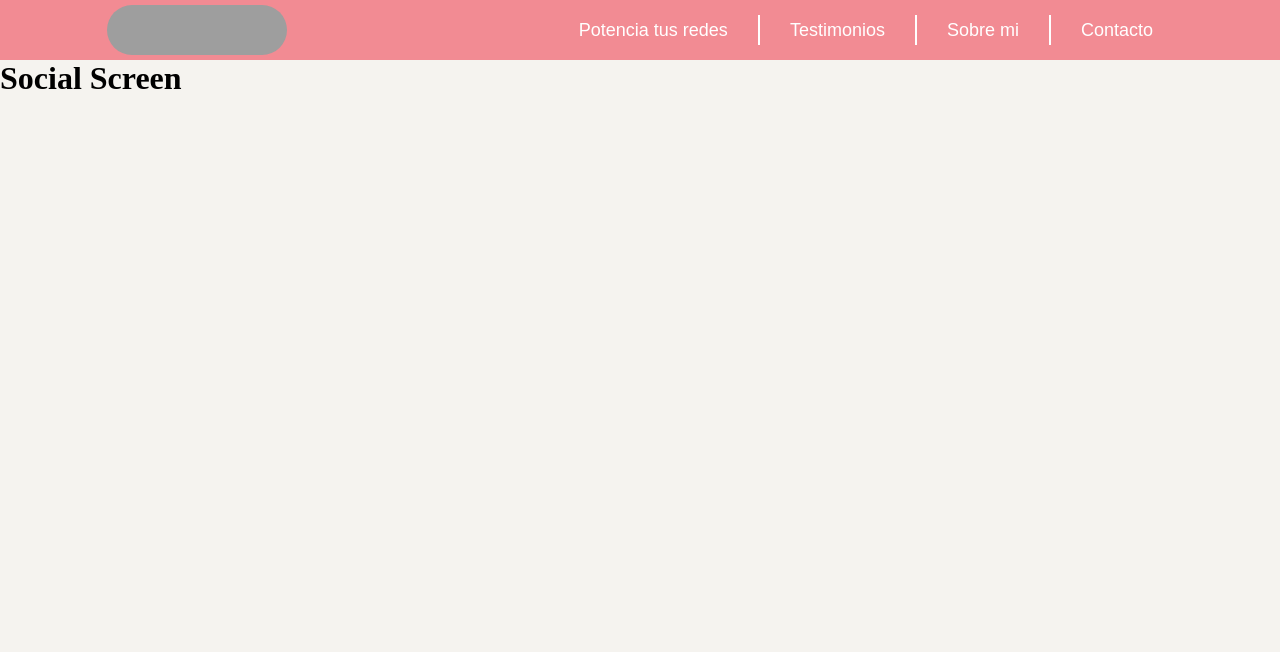
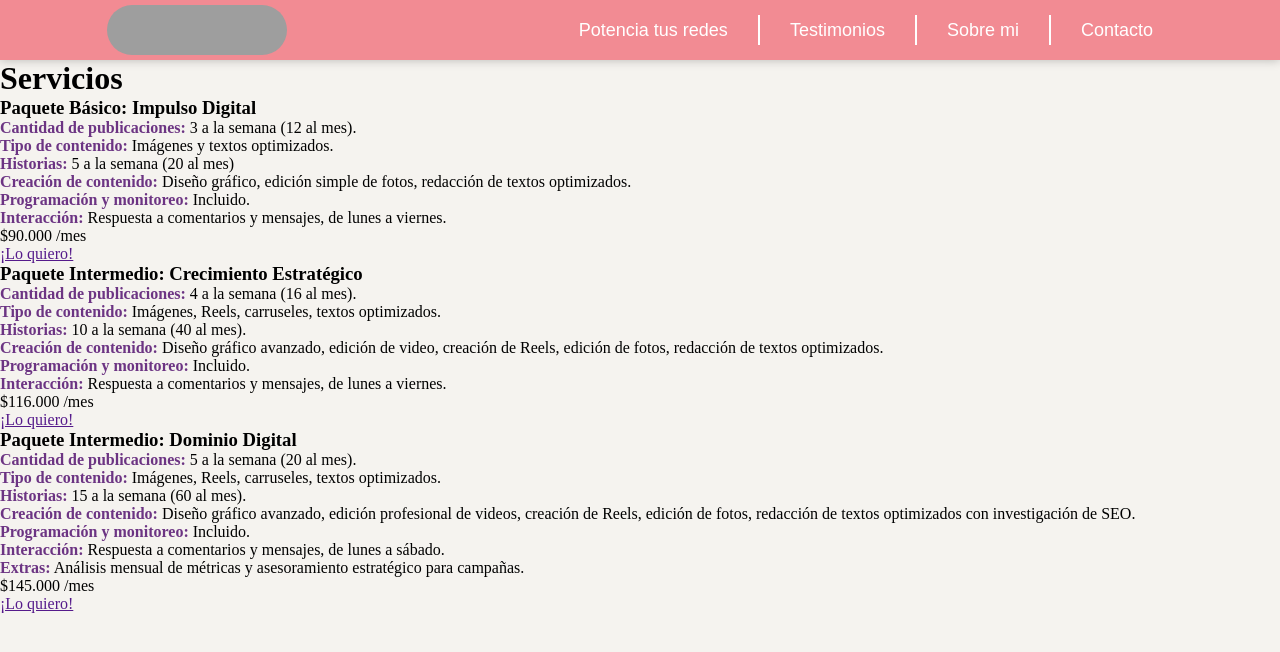
Before and after one commit to Palmier-Ignacio/Destacar_, a React (Vite) app: page /potencia-tus-redes in a window 1280 px wide. Shown: the top 652 px of the page. Built offline with nearby package versions, Linux system fonts and the light colour scheme; grey boxes are pictures that could not be loaded.

Commit message:
estructura de packs en servicios

```diff
--- a/src/components/About/About.css
+++ b/src/components/About/About.css
@@ -98,6 +98,9 @@ b{
     .about h2{
         font-size: 26px;
     }
+    .about .about-info p{
+        font-size: 16px;
+    }
     .line-title .line{
         width: 60px;
     }
--- a/src/components/Hero/Hero.css
+++ b/src/components/Hero/Hero.css
@@ -94,14 +94,29 @@
     .hero .hero-line .line{
         margin: auto;
     }
-    .hero .img-hero-movile{
-        display: block;
-        width: 90%;
-        margin: auto;
+
+
+    .hero .hero-text h1{
+        font-size: 26px;
     }
-    .hero .hero-image{
-        display: none;
+    .hero .hero-text p{
+        font-size: 16px;
     }
+    .hero .hero-text span{
+        font-size: 16px;
+    }
+    .hero .hero-text a{
+        font-size: 18px;
+    }
+    .hero{
+        margin-top: 20px;
+    }
+    .hero .hero-text p{
+        margin-bottom: 12px;
+    }
+}
+
+@media screen and (max-width: 600px) {
     .hero .hero-text{
         width: 100%;
     }
@@ -113,16 +128,12 @@
         width: 100%;
         text-align: center;
     }
-    .hero .hero-text h1{
-        font-size: 26px;
+    .hero .img-hero-movile{
+        display: block;
+        width: 90%;
+        margin: auto;
     }
-    .hero .hero-text p{
-        font-size: 16px;
-    }
-    .hero{
-        margin-top: 20px;
-    }
-    .hero .hero-text p{
-        margin-bottom: 12px;
+    .hero .hero-image{
+        display: none;
     }
 }
--- a/src/components/NavBar/NavBar.css
+++ b/src/components/NavBar/NavBar.css
@@ -19,6 +19,7 @@ header.navBar {
     justify-content: center;
     align-items: center;
     height: 80px;
+    box-shadow: 0 0 10px #00000041;
 }
 
 .navBar nav.nav-web {
@@ -147,10 +148,12 @@ nav.nav-movile {
     }
 
     .navBar nav.nav-movile {
-        position: fixed;
+        position: absolute;
         z-index: 6;
         right: 0;
         background-color: #F28B93;
+    box-shadow: 0 0 10px #00000041;
+
     }
 
     nav.nav-movile ul li {
--- /dev/null
+++ b/src/components/Pack/Pack.jsx
@@ -0,0 +1,26 @@
+import React from "react";
+
+function Pack(props){
+    return(
+        <article className="pack">
+            <div className="pack-name">
+                <h3>{props.title}</h3>
+            </div>
+            <div className="pack-info">
+                <ul className="pack-items">
+                    {props.items.map((item,idx) =>
+                        <li key={item.name+idx}>
+                            <p><b>{item.name}:</b> {item.text}</p>
+                        </li>
+                    )}
+                </ul>
+                <div className="pack-price">
+                    <p>{props.price} <span>/mes</span></p>
+                    <a href="">¡Lo quiero!</a>
+                </div>
+            </div>
+        </article>
+    )
+}
+
+export default Pack;
--- /dev/null
+++ b/src/components/Packs/Packs.jsx
@@ -0,0 +1,13 @@
+import React from "react";
+import "./Packs.css"
+import packsData from "../../data/packsData.json"
+import Pack from "../Pack/Pack";
+
+function Packs(){
+    return(
+        <section className="packs">
+            {packsData.map((pack,idx) => <Pack key={pack.title + idx} title={pack.title} items={pack.items} price={pack.price} /> )}
+        </section>
+    );
+}
+export default Packs;
--- /dev/null
+++ b/src/data/packsData.json
@@ -0,0 +1,96 @@
+[
+    {
+        "title": "Paquete Básico: Impulso Digital",
+        "price": "$90.000",
+        "items": [
+            {
+                "name": "Cantidad de publicaciones",
+                "text": "3 a la semana (12 al mes)."
+            },
+            {
+                "name": "Tipo de contenido",
+                "text": "Imágenes y textos optimizados."
+            },
+            {
+                "name": "Historias",
+                "text": "5 a la semana (20 al mes)"
+            },
+            {
+                "name": "Creación de contenido",
+                "text": "Diseño gráfico, edición simple de fotos, redacción de textos optimizados."
+            },
+            {
+                "name": "Programación y monitoreo",
+                "text": "Incluido."
+            },
+            {
+                "name": "Interacción",
+                "text": "Respuesta a comentarios y mensajes, de lunes a viernes."
+            }
+        ]
+    },
+    {
+        "title": "Paquete Intermedio: Crecimiento Estratégico",
+        "price": "$116.000",
+        "items": [
+            {
+                "name": "Cantidad de publicaciones",
+                "text": "4 a la semana (16 al mes)."
+            },
+            {
+                "name": "Tipo de contenido",
+                "text": "Imágenes, Reels, carruseles, textos optimizados."
+            },
+            {
+                "name": "Historias",
+                "text": "10 a la semana (40 al mes)."
+            },
+            {
+                "name": "Creación de contenido",
+                "text": "Diseño gráfico avanzado, edición de video, creación de Reels, edición de fotos, redacción de textos optimizados."
+            },
+            {
+                "name": "Programación y monitoreo",
+                "text": "Incluido."
+            },
+            {
+                "name": "Interacción",
+                "text": "Respuesta a comentarios y mensajes, de lunes a viernes."
+            }
+        ]
+    },
+    {
+        "title": "Paquete Intermedio: Dominio Digital",
+        "price": "$145.000",
+        "items": [
+            {
+                "name": "Cantidad de publicaciones",
+                "text": "5 a la semana (20 al mes)."
+            },
+            {
+                "name": "Tipo de contenido",
+                "text": "Imágenes, Reels, carruseles, textos optimizados."
+            },
+            {
+                "name": "Historias",
+                "text": "15 a la semana (60 al mes)."
+            },
+            {
+                "name": "Creación de contenido",
+                "text": "Diseño gráfico avanzado, edición profesional de videos, creación de Reels, edición de fotos, redacción de textos optimizados con investigación de SEO."
+            },
+            {
+                "name": "Programación y monitoreo",
+                "text": "Incluido."
+            },
+            {
+                "name": "Interacción",
+                "text": "Respuesta a comentarios y mensajes, de lunes a sábado."
+            },
+            {
+                "name": "Extras",
+                "text": "Análisis mensual de métricas y asesoramiento estratégico para campañas."
+            }
+        ]
+    }
+]
--- a/src/screens/SocialScreen/SocialScreen.jsx
+++ b/src/screens/SocialScreen/SocialScreen.jsx
@@ -1,10 +1,14 @@
+import React from "react";
 import NavBar from "../../components/NavBar/NavBar";
+import Packs from "../../components/Packs/Packs";
+
 
 function SocialScreen() {
   return (
     <div>
       <NavBar/>
-      <h1>Social Screen</h1>
+      <h1>Servicios</h1>
+      <Packs/>
     </div>
   );
 }
```
Also changed, not shown: src/components/Pack/Pack.css (added), src/components/Packs/Packs.css (added).
